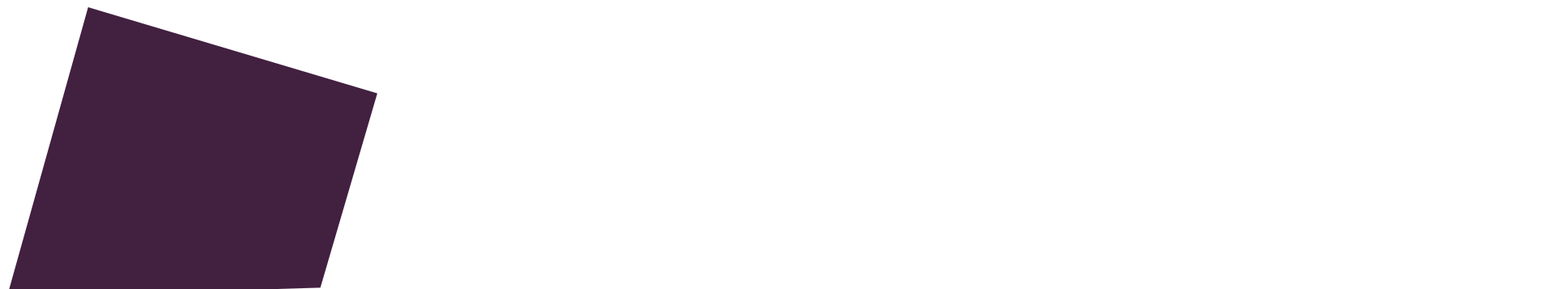
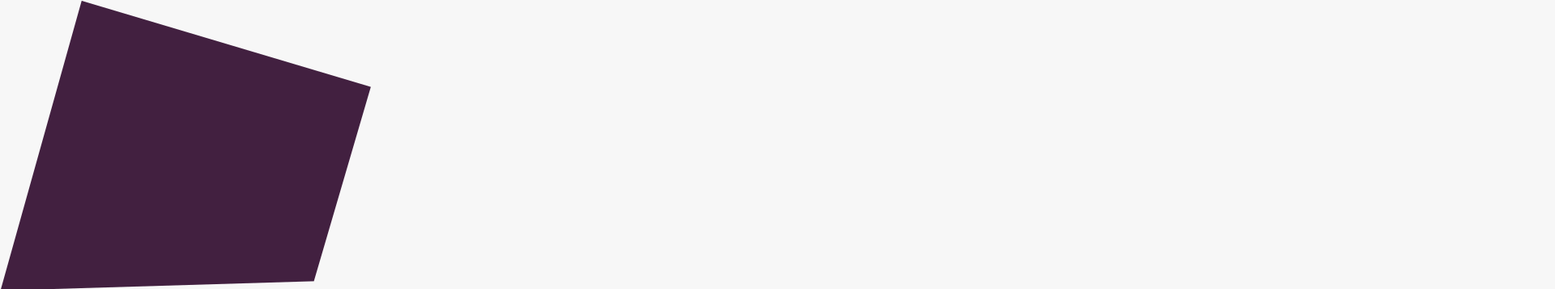
Before and after one commit to diasmante/Dimittens, a plain HTML site: page TCC/html/login.html in a window 1280 px wide. Shown: the top 358 px of the page at 81% size, 1920 px wide, since content can reach past the window. Drawn offline with Linux system fonts and the light colour scheme.

Commit message:
Update login.html

```diff
--- a/TCC/html/login.html
+++ b/TCC/html/login.html
@@ -5,7 +5,7 @@
     <meta http-equiv="X-UA-Compatible" content="IE=edge">
     <meta name="viewport" content="width=device-width, initial-scale=1.0">
     <title>Dimittens</title>
-    <link rel="stylesheet" href="..\TCC\css\login.css">
+    <link rel="stylesheet" href="..\css\login.css">
 </head>
 <body>
     <main>
```
